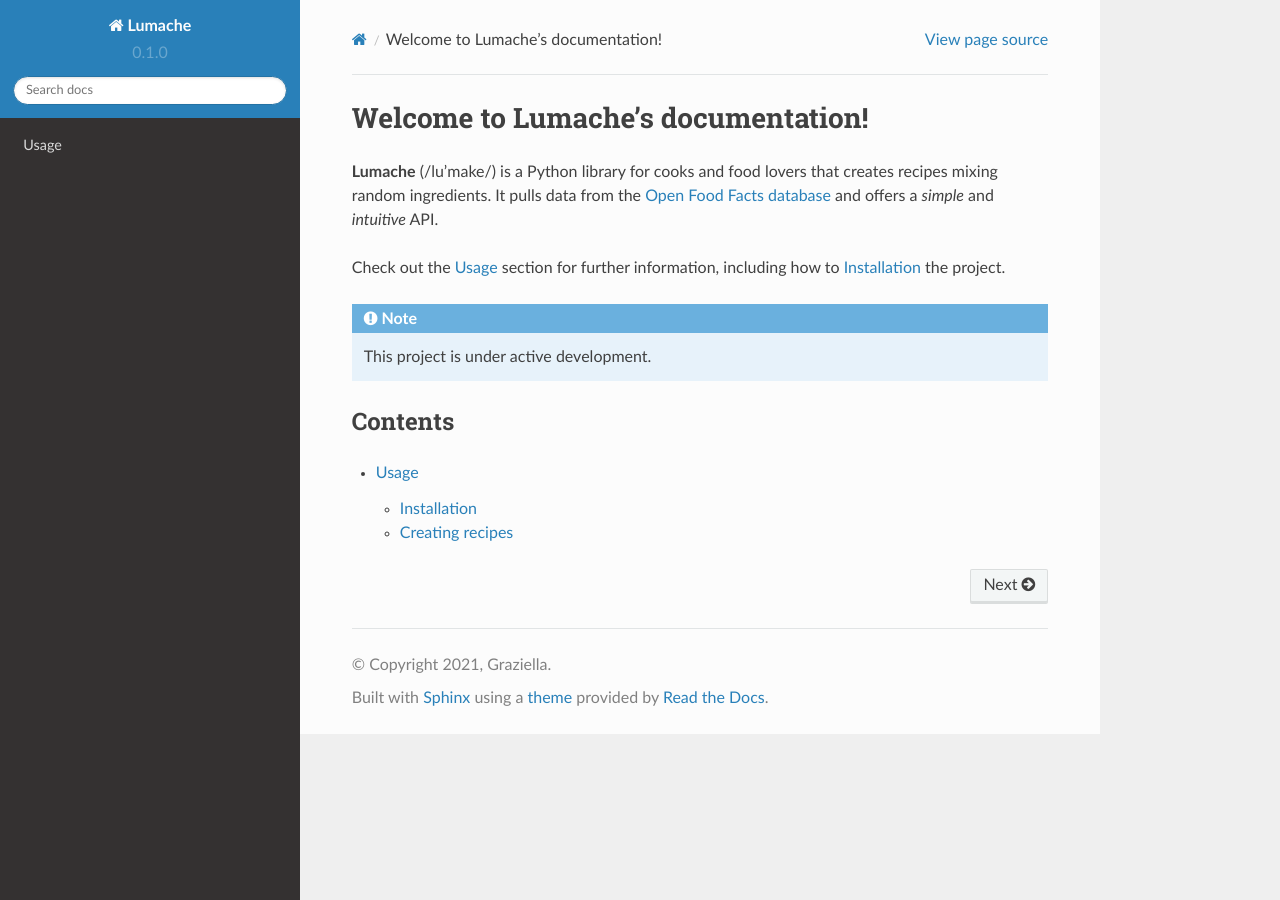
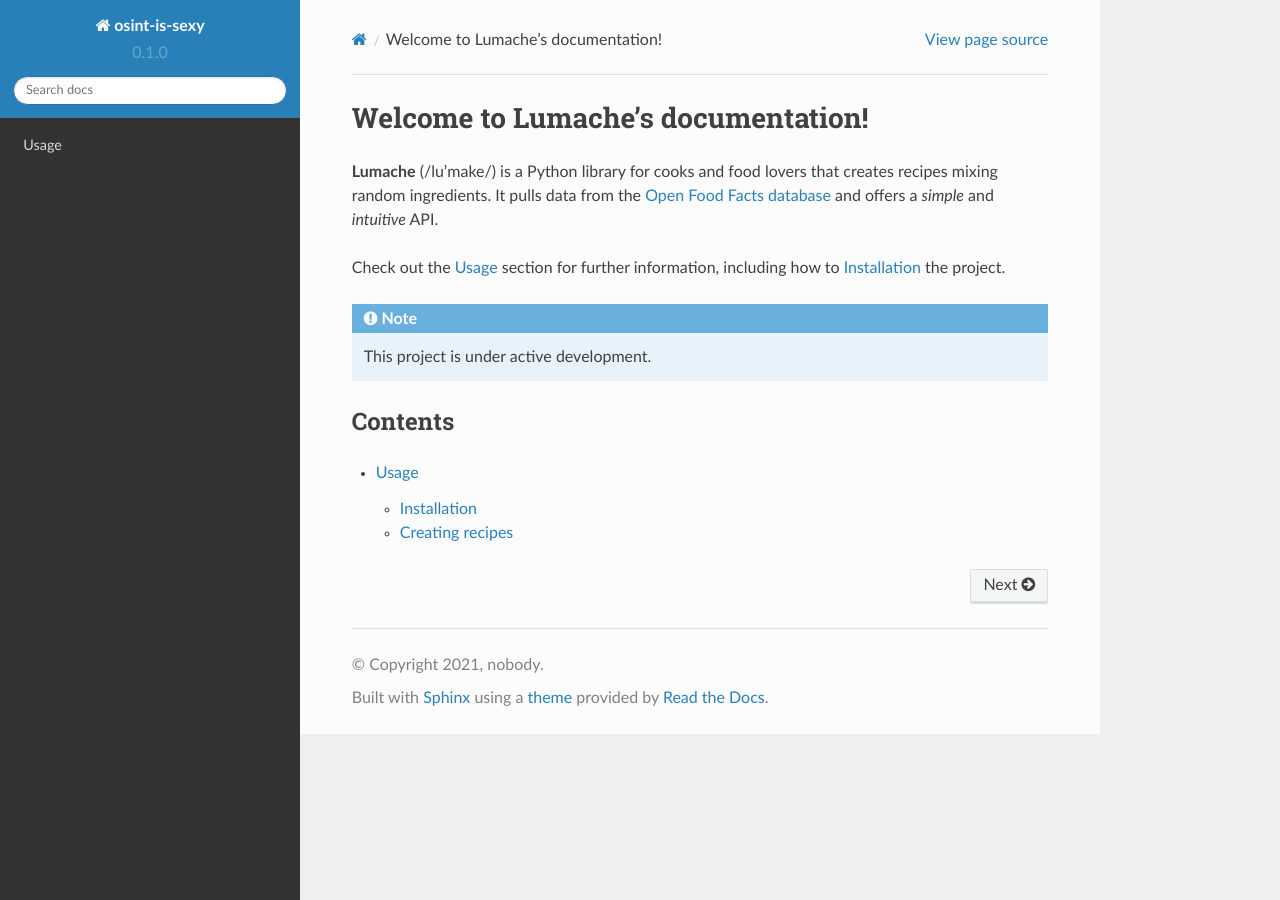
Before and after one commit to miicrosoft/osint, a Sphinx documentation site: the page built from docs/source/index.rst, in a window 1280 px wide. Built offline with Sphinx 7.4.7 and the Read the Docs theme 2.0.0, drawn with Linux system fonts in a browser that asks for light colours; pages that are not in the unit, such as notebooks, are missing from menus.

Commit message:
Update conf.py

```diff
--- a/docs/source/conf.py
+++ b/docs/source/conf.py
@@ -2,9 +2,9 @@
 
 # -- Project information
 
-project = 'Lumache'
-copyright = '2021, Graziella'
-author = 'Graziella'
+project = 'osint-is-sexy'
+copyright = '2021, nobody'
+author = 'nobody'
 
 release = '0.1'
 version = '0.1.0'
```
